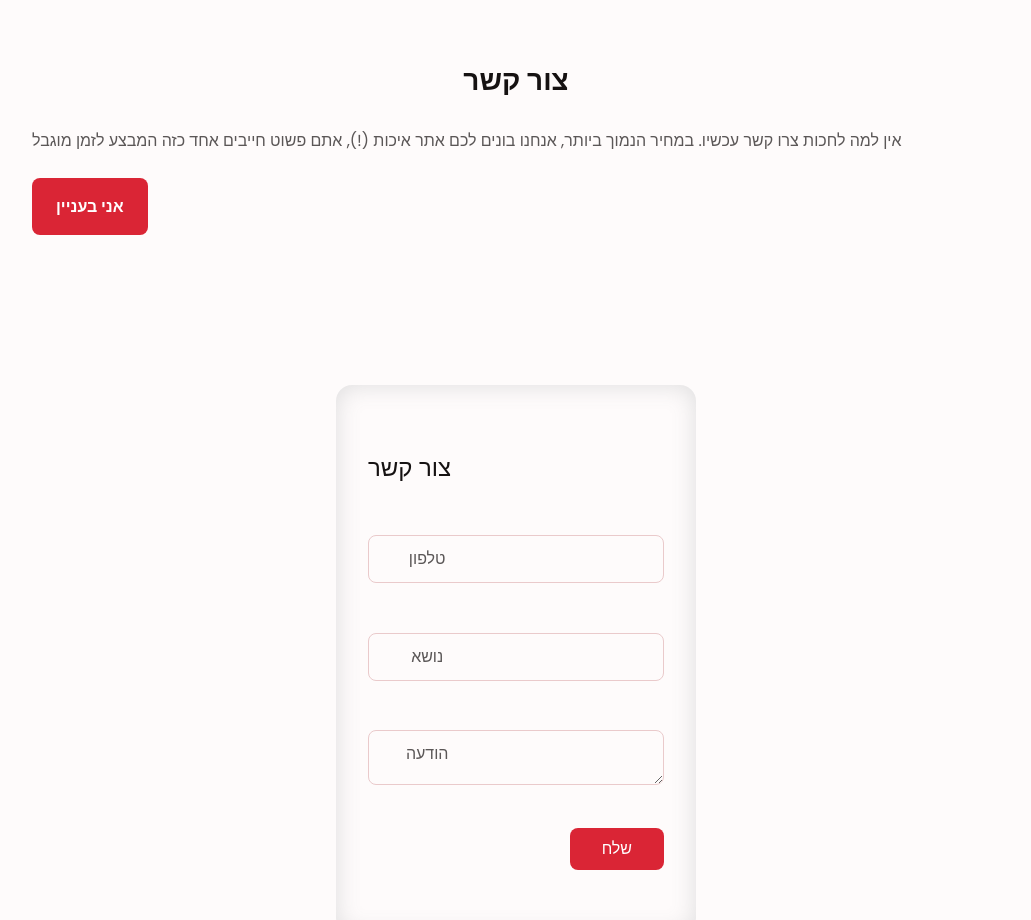
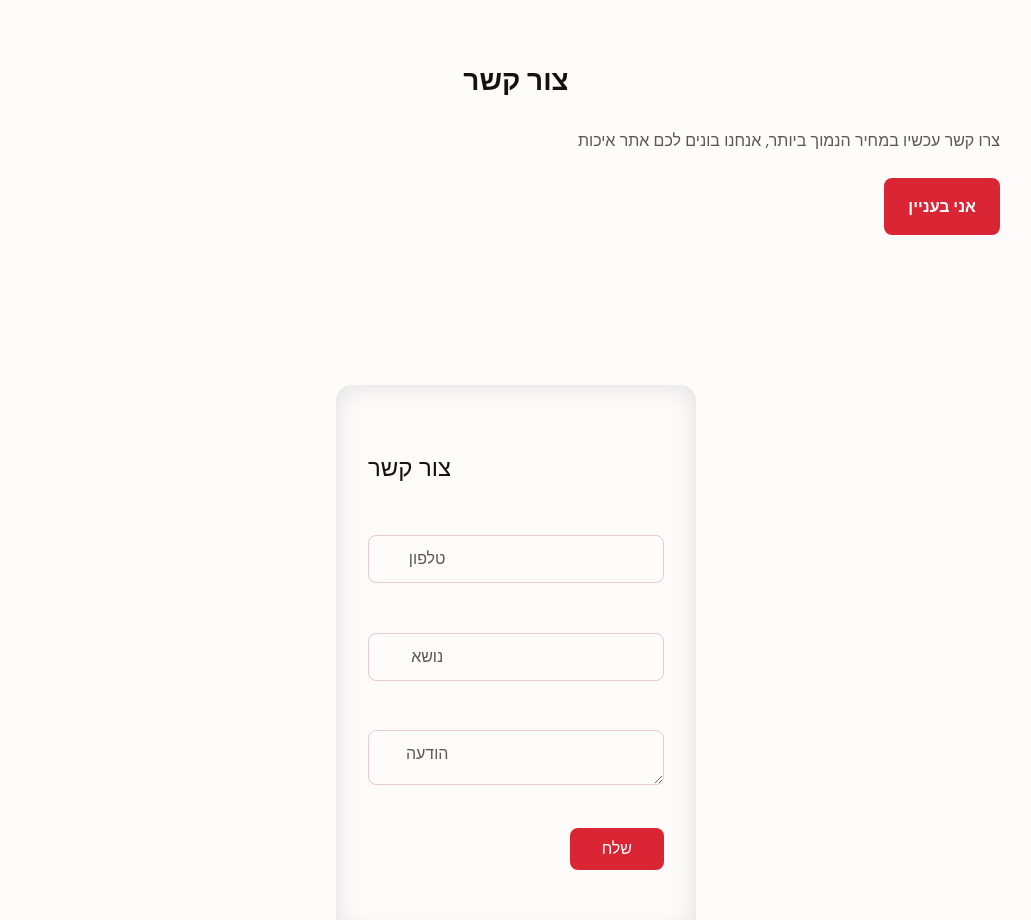
Before and after one commit to ShaniAharon/hasi-landing, a plain HTML site: page index.html in a window 1280 px wide. Shown: the part 2580-3500 px from the top of the page, without its empty margins (124-1155 px from the left). Drawn offline with nearby package versions, Linux system fonts and the light colour scheme.

Commit message:
feat: direction

```diff
--- a/assets/css/styles.css
+++ b/assets/css/styles.css
@@ -771,3 +771,11 @@ img {
 .form__input:focus {
   border: 1.5px solid var(--first-color);
 }
+
+.contact__description {
+  direction: rtl;
+}
+
+.contact__button {
+  direction: rtl;
+}
--- a/index.html
+++ b/index.html
@@ -263,10 +263,8 @@
             <!-- <span class="section-subtitle contact__initial">Let's talk</span> -->
             <h2 class="section-title contact__initial">צור קשר</h2>
             <p class="contact__description">
-              אין למה לחכות צרו קשר עכשיו.
-              במחיר הנמוך ביותר, אנחנו בונים לכם אתר איכות (!),
-              אתם פשוט חייבים אחד כזה
-               המבצע לזמן מוגבל
+              צרו קשר עכשיו
+              במחיר הנמוך ביותר, אנחנו בונים לכם אתר איכות
             </p>
           </div>
 
```
